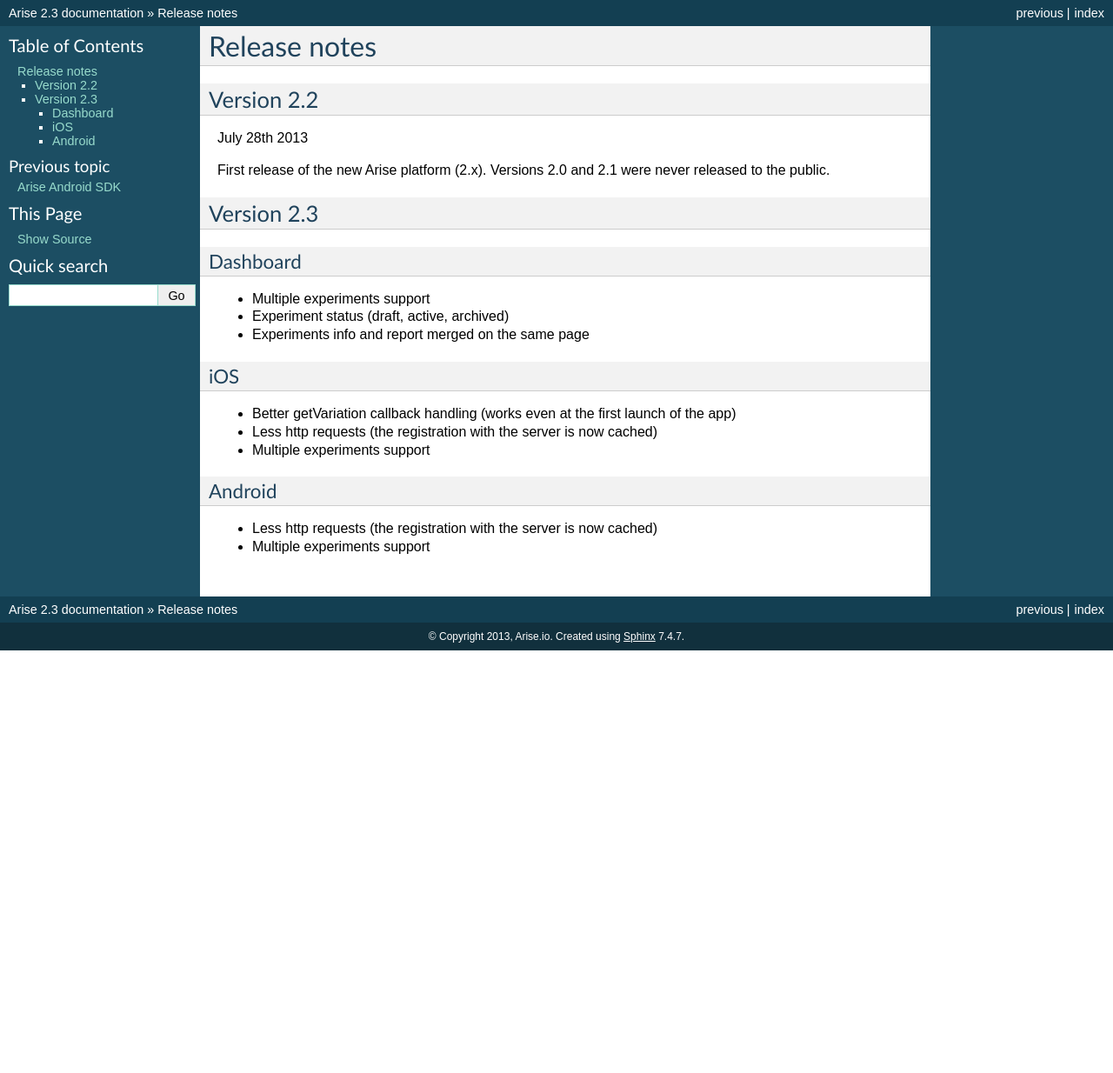
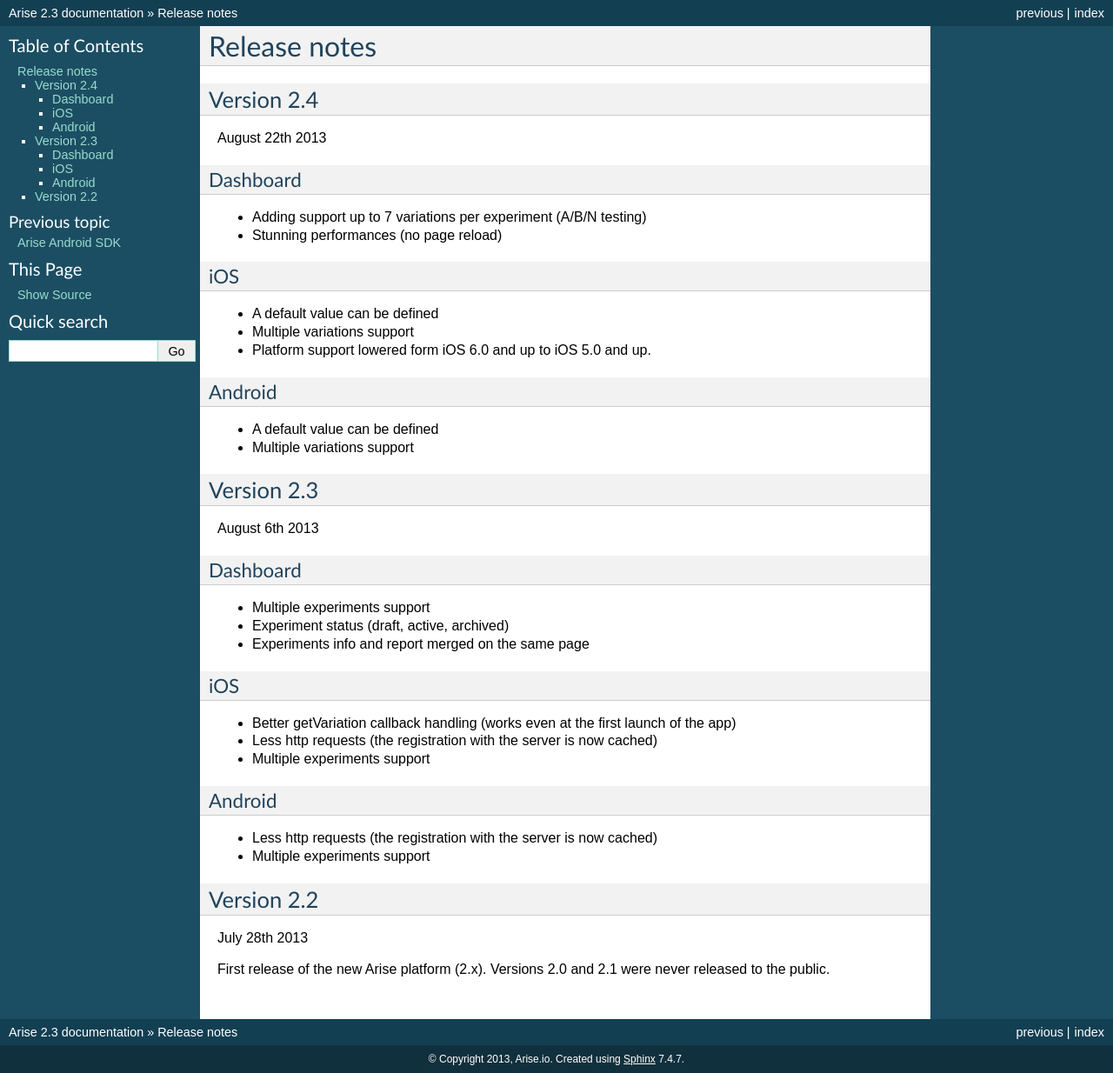
Before and after one commit to smart-mobile-software/arisedocs, a Sphinx documentation site: the page built from docs/source/releasenotes.rst, in a window 1280 px wide. Shown: the whole page at 87% size. Built offline with Sphinx 7.4.7, drawn with Linux system fonts in a browser that asks for light colours; before the commit the page ends 900 px from its top, so only the background shows below that.

Commit message:
minor improvementsé

```diff
--- a/docs/source/releasenotes.rst
+++ b/docs/source/releasenotes.rst
@@ -4,14 +4,32 @@
 Release notes
 *****************
 
-Version 2.2
+Version 2.4
 ==================
-July 28th 2013
+August 22th 2013
 
-First release of the new Arise platform (2.x). Versions 2.0 and 2.1 were never released to the public.
+Dashboard
+----------
+
+* Adding support up to 7 variations per experiment (A/B/N testing)
+* Stunning performances (no page reload)
+
+iOS
+----
+
+* A default value can be defined
+* Multiple variations support
+* Platform support lowered form iOS 6.0 and up to iOS 5.0 and up.
+
+Android
+--------
+
+* A default value can be defined
+* Multiple variations support
 
 Version 2.3
 ==================
+August 6th 2013
 
 Dashboard
 ----------
@@ -32,3 +50,9 @@ Android
 
 * Less http requests (the registration with the server is now cached)
 * Multiple experiments support
+
+Version 2.2
+==================
+July 28th 2013
+
+First release of the new Arise platform (2.x). Versions 2.0 and 2.1 were never released to the public.
```
Also changed, not shown: docs/source/android.rst (+9 -6 lines), docs/source/ios.rst (+7 -6 lines), docs/source/setup.rst (+5 -6 lines).
